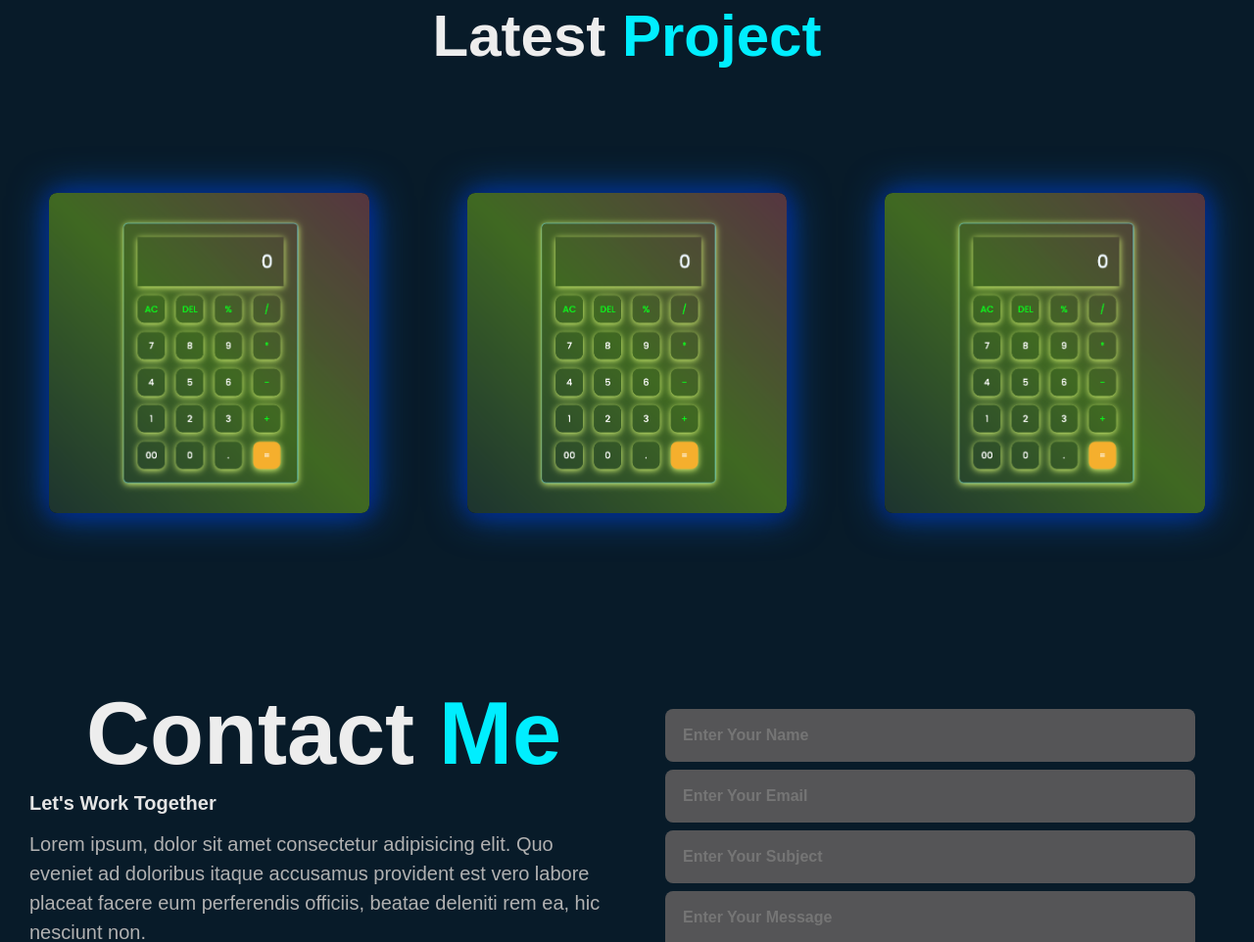
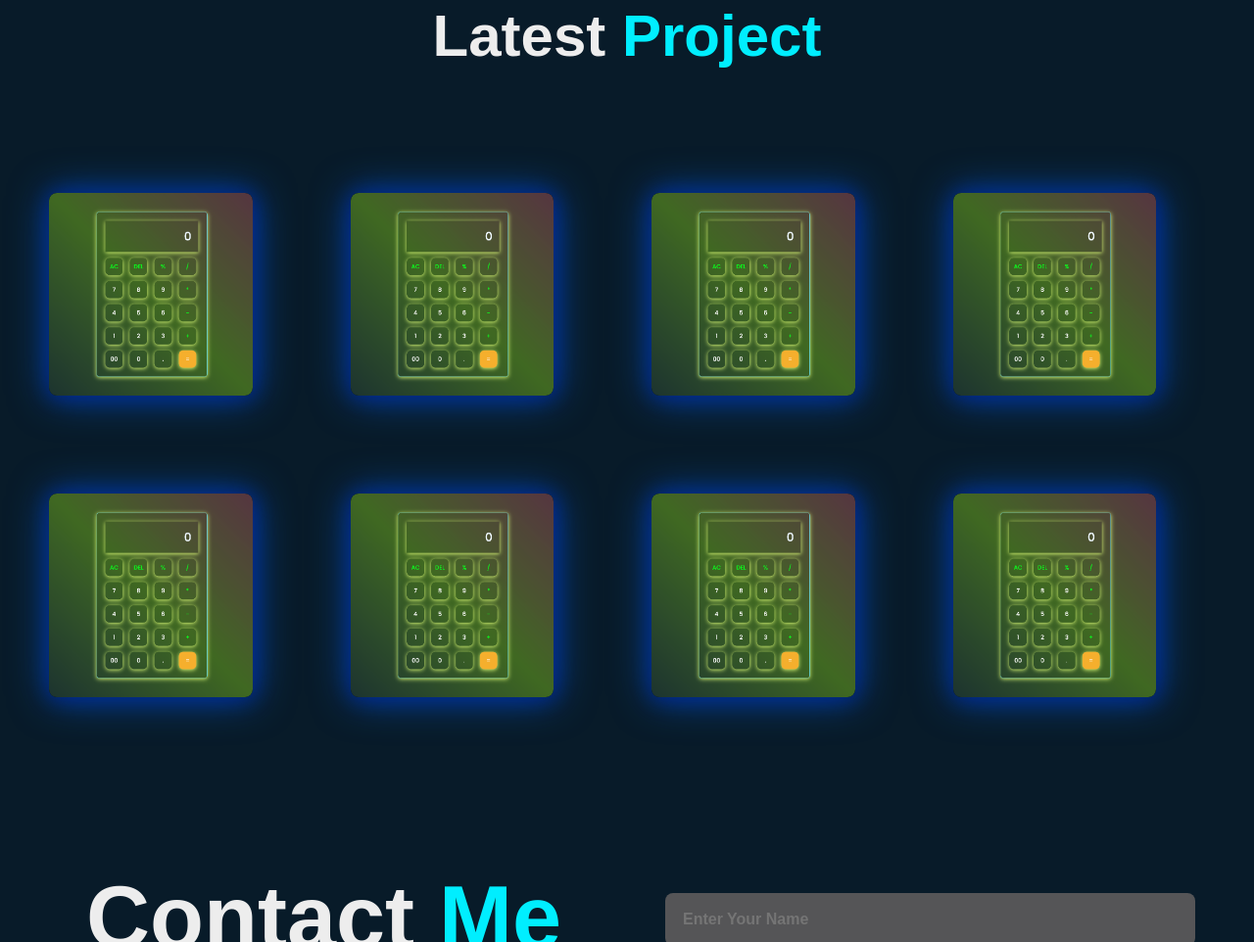
Before and after one commit to Rohitkagankar/Rohitkagankar.github.io, a plain HTML site: page index.html in a window 1280 px wide. Shown: the part 3749-4711 px from the top of the page at 98% size. Drawn offline with nearby package versions, Linux system fonts and the light colour scheme.

Commit message:
project section

```diff
--- a/index.html
+++ b/index.html
@@ -196,8 +196,55 @@
                               <a href="#"><i class="bx bx-link-external" style="color: aliceblue;"></i></a>
                         </div>
                     </div>
+                    <div class="row">
+                        <img src="./calculator.png" alt="">
+                        <div class="layer">
+                            <h5>UI/UX design</h5>
+                            <p>Lorem ipsum, dolor sit amet consectetur adipisicing elit. Quibusdam doloribus quidem a at excepturi laboriosam beatae deserunt, ratione quae unde. Earum, eos expedita adipisci a voluptatibus magni ipsa ab dolorem.</p>
+                              <a href="#"><i class="bx bx-link-external" style="color: aliceblue;"></i></a>
+                        </div>
+                    </div>
 
                 </div>
+
+                <!--second div of project -->
+
+                <div class="portfolio-content">
+                    <div class="row">
+                        <img src="./calculator.png" alt="">
+                        <div class="layer">
+                            <h5>UI/UX design</h5>
+                            <p>Lorem ipsum, dolor sit amet consectetur adipisicing elit. Quibusdam doloribus quidem a at excepturi laboriosam beatae deserunt, ratione quae unde. Earum, eos expedita adipisci a voluptatibus magni ipsa ab dolorem.</p>
+                              <a href="#"><i class="bx bx-link-external" style="color: aliceblue;"></i></a>
+                        </div>
+                    </div>
+                    <div class="row">
+                        <img src="./calculator.png" alt="">
+                        <div class="layer">
+                            <h5>UI/UX design</h5>
+                            <p>Lorem ipsum, dolor sit amet consectetur adipisicing elit. Quibusdam doloribus quidem a at excepturi laboriosam beatae deserunt, ratione quae unde. Earum, eos expedita adipisci a voluptatibus magni ipsa ab dolorem.</p>
+                              <a href="#"><i class="bx bx-link-external" style="color: aliceblue;"></i></a>
+                        </div>
+                    </div>
+                    <div class="row">
+                        <img src="./calculator.png" alt="">
+                        <div class="layer">
+                            <h5>UI/UX design</h5>
+                            <p>Lorem ipsum, dolor sit amet consectetur adipisicing elit. Quibusdam doloribus quidem a at excepturi laboriosam beatae deserunt, ratione quae unde. Earum, eos expedita adipisci a voluptatibus magni ipsa ab dolorem.</p>
+                              <a href="#"><i class="bx bx-link-external" style="color: aliceblue;"></i></a>
+                        </div>
+                    </div>
+                    <div class="row">
+                        <img src="./calculator.png" alt="">
+                        <div class="layer">
+                            <h5>UI/UX design</h5>
+                            <p>Lorem ipsum, dolor sit amet consectetur adipisicing elit. Quibusdam doloribus quidem a at excepturi laboriosam beatae deserunt, ratione quae unde. Earum, eos expedita adipisci a voluptatibus magni ipsa ab dolorem.</p>
+                              <a href="#"><i class="bx bx-link-external" style="color: aliceblue;"></i></a>
+                        </div>
+                    </div>
+
+                </div>
+
             </div>
         </div>
     </section>
--- a/style.css
+++ b/style.css
@@ -492,7 +492,8 @@ section {
 }
 .portfolio-content {
   display: grid;
-  grid-template-columns: repeat(auto-fit, minmax(359px, auto));
+  /* grid-template-columns: repeat(auto-fit, minmax(359px, auto)); */
+  grid-template-columns: 1fr 1fr 1fr 1fr 50px;
 }
 .row {
   position: relative;
```
